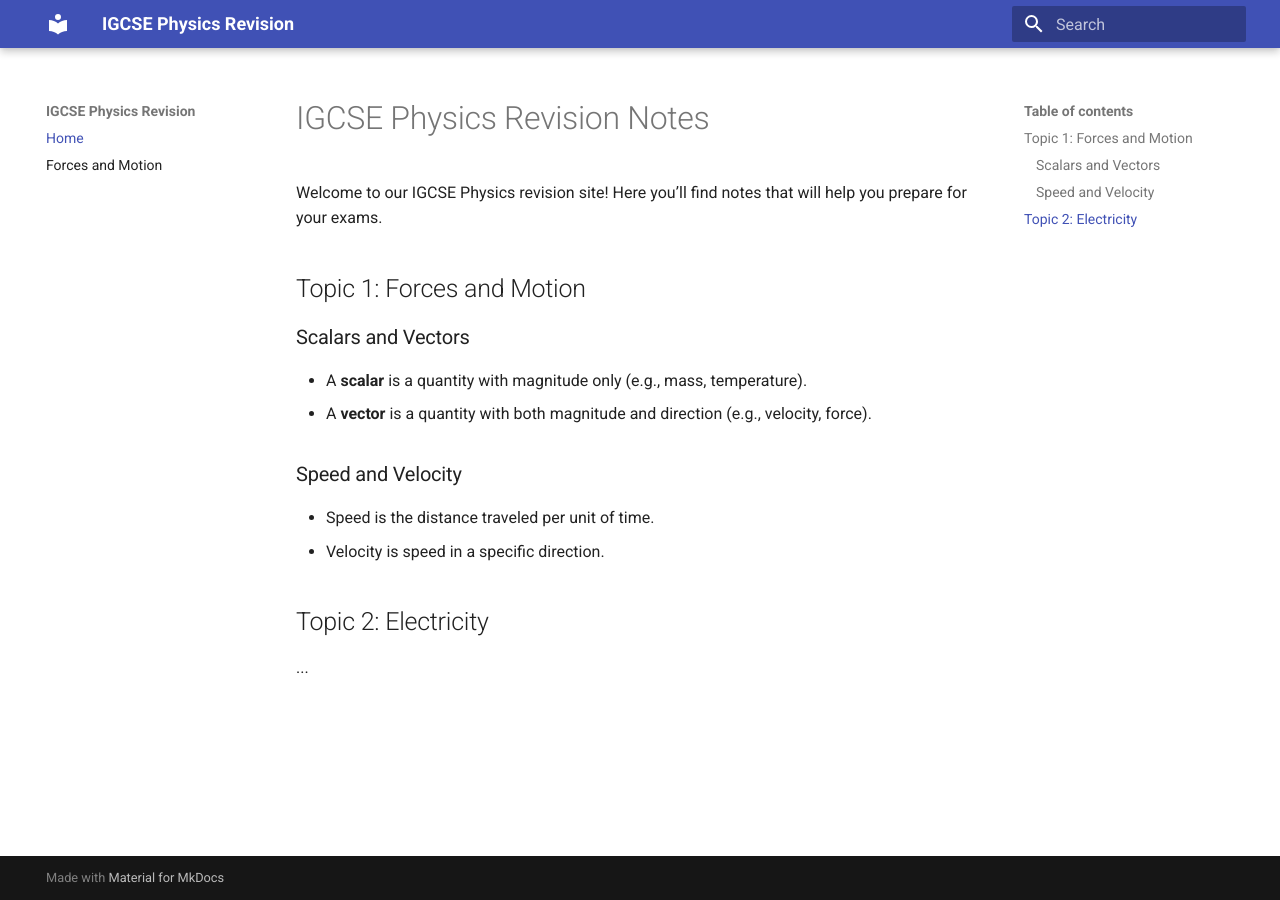
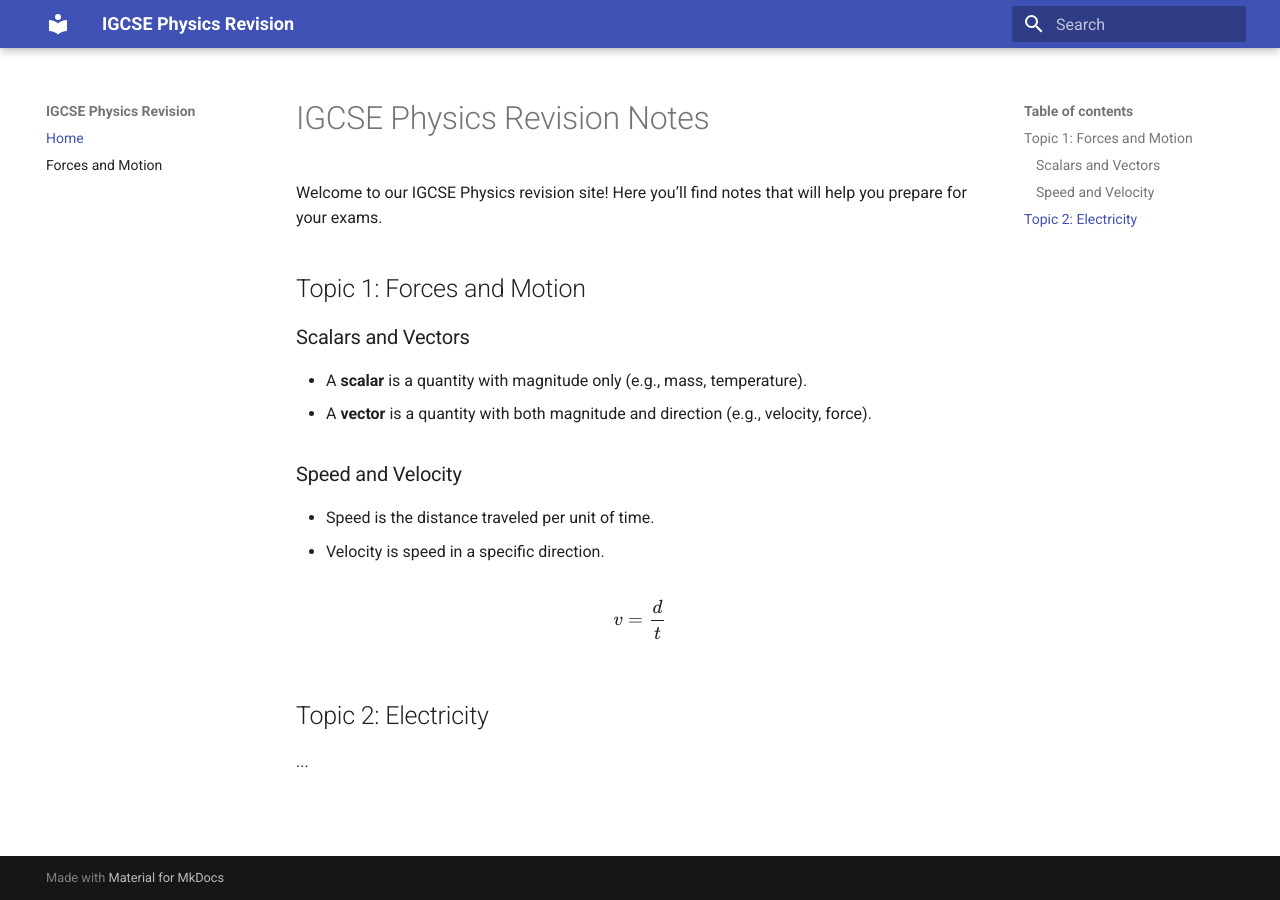
Before and after one commit to devautour/igcse-physics, an MkDocs documentation site: the page built from docs/index.md, in a window 1280 px wide. Built offline with MkDocs 1.6.1 and Material for MkDocs 9.7.7, drawn with Linux system fonts in a browser that asks for light colours.

Commit message:
added pymdown-extensions for latex support

```diff
--- a/docs/index.md
+++ b/docs/index.md
@@ -12,5 +12,10 @@ Welcome to our IGCSE Physics revision site! Here you’ll find notes that will h
 - Speed is the distance traveled per unit of time.
 - Velocity is speed in a specific direction.
 
+$$
+v = \frac{d}{t}
+$$
+
+
 ## Topic 2: Electricity
 ...
--- a/mkdocs.yml
+++ b/mkdocs.yml
@@ -5,3 +5,10 @@ theme:
 nav:
 - Home: index.md
 - Forces and Motion : forces_and_motion.md
+
+markdown_extensions:
+  - pymdownx.arithmatex:
+      generic: true
+
+extra_javascript:
+  - https://cdn.jsdelivr.net/npm/mathjax@3/es5/tex-mml-chtml.js
```
Also changed, not shown: 1 other file.
